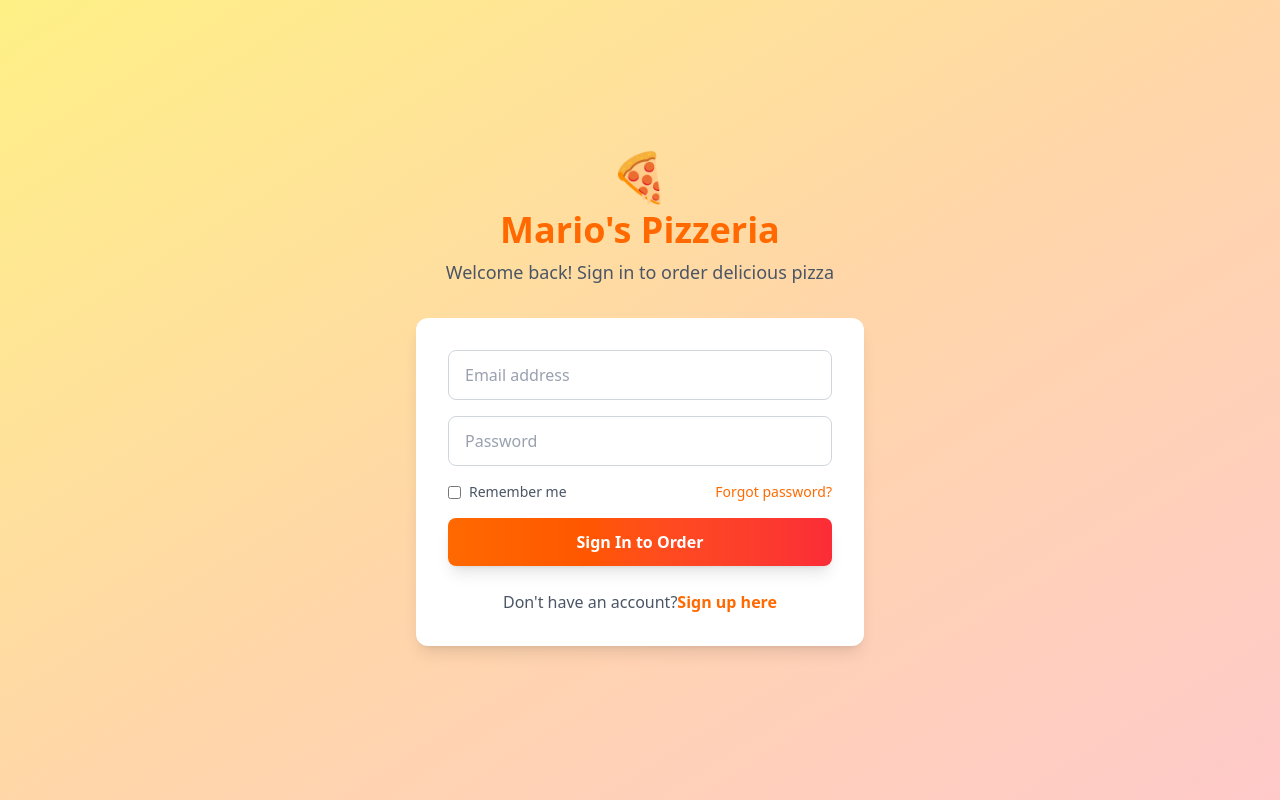
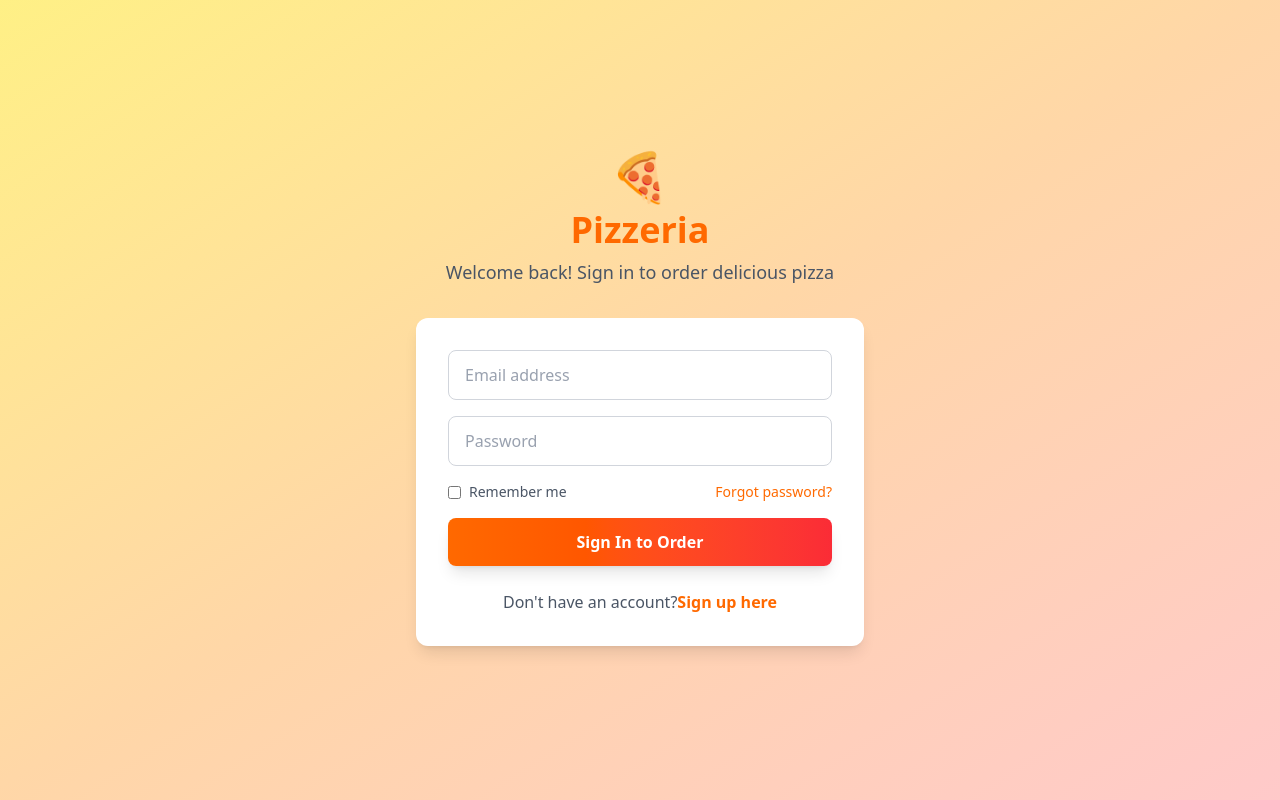
Before and after one commit to kush511/OIBSIP, a React (Vite) app in the folder client/: page /login in a window 1280 px wide. Built offline with nearby package versions, Linux system fonts and the light colour scheme.

Commit message:
Fixed login page for logo

```diff
--- a/client/src/pages/Login.jsx
+++ b/client/src/pages/Login.jsx
@@ -57,7 +57,7 @@
 
                 <div className='text-center mb-8'>
                     <div className='text-5xl mb-2 animate-bounce'>🍕</div>
-                    <h1 className='text-4xl font-bold text-orange-500 mb-2'>Mario's Pizzeria</h1>
+                    <h1 className='text-4xl font-bold text-orange-500 mb-2'> Pizzeria </h1>
                     <p className='text-lg text-gray-600'>Welcome back! Sign in to order delicious pizza</p>
                 </div>
 
```
